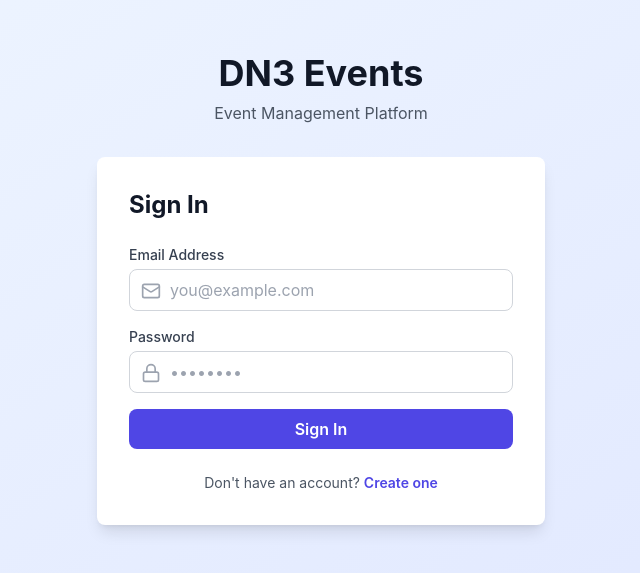
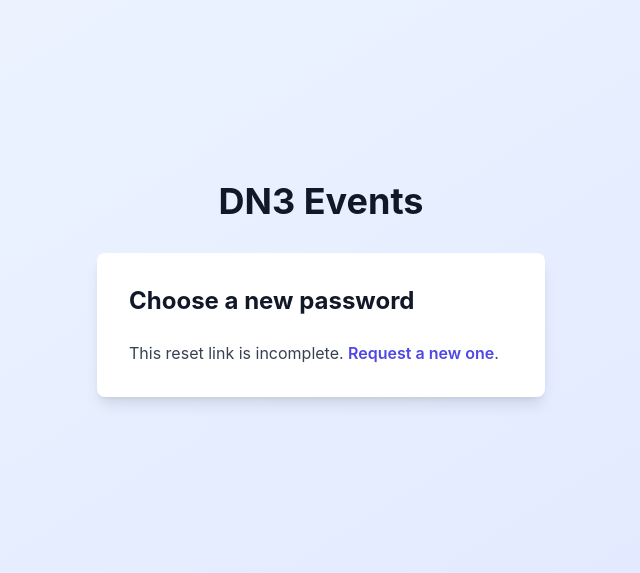
Before and after one commit to Dn3events/dn3-events-frontend, a React (Vite) app: page /#/reset-password in a window 1280 px wide. Before the commit this address led to /#/login. Shown: the part 111-684 px from the top of the page, without its empty margins (319-959 px from the left). Built offline with nearby package versions, Linux system fonts and the light colour scheme; no server answers.

Commit message:
Forgot/reset password pages, show server login errors, 'Buy tickets' button label

```diff
--- a/src/App.jsx
+++ b/src/App.jsx
@@ -6,6 +6,8 @@ import EventDetail from './pages/EventDetail'
 import NotFound from './pages/NotFound'
 import Login from './pages/Login'
 import Register from './pages/Register'
+import ForgotPassword from './pages/ForgotPassword'
+import ResetPassword from './pages/ResetPassword'
 import PublicCheckout from './pages/PublicCheckout'
 import PaymentSuccess from './pages/PaymentSuccess'
 import PrivacyNotice from './pages/PrivacyNotice'
@@ -18,6 +20,8 @@ export default function App() {
       <Routes>
         <Route path="/login" element={<Login />} />
         <Route path="/register" element={<Register />} />
+        <Route path="/forgot-password" element={<ForgotPassword />} />
+        <Route path="/reset-password" element={<ResetPassword />} />
         <Route path="/checkout/:slug" element={<PublicCheckout />} />
         <Route path="/privacy/:slug?" element={<PrivacyNotice />} />
         <Route path="/success" element={<PaymentSuccess />} />
--- a/src/api/auth.js
+++ b/src/api/auth.js
@@ -7,6 +7,12 @@ export const auth = {
   register: (name, email, password) =>
     client.post('/auth/register', { name, email, password }),
 
+  forgotPassword: (email) =>
+    client.post('/auth/forgot-password', { email }),
+
+  resetPassword: (token, password) =>
+    client.post('/auth/reset-password', { token, password }),
+
   getMe: () =>
     client.get('/auth/me'),
 }
--- /dev/null
+++ b/src/pages/ForgotPassword.jsx
@@ -0,0 +1,48 @@
+import { useState } from 'react'
+import { Link } from 'react-router-dom'
+import { auth } from '../api/auth'
+
+export default function ForgotPassword() {
+  const [email, setEmail] = useState('')
+  const [error, setError] = useState('')
+  const [sent, setSent] = useState(false)
+  const [loading, setLoading] = useState(false)
+
+  const handleSubmit = async (e) => {
+    e.preventDefault()
+    setError('')
+    setLoading(true)
+    try {
+      await auth.forgotPassword(email)
+      setSent(true)
+    } catch (err) {
+      setError(err.response?.data?.error || err.response?.data?.message || 'Something went wrong. Please try again.')
+    } finally {
+      setLoading(false)
+    }
+  }
+
+  return (
+    <div className="min-h-screen bg-gradient-to-br from-blue-50 to-indigo-100 flex items-center justify-center p-4">
+      <div className="w-full max-w-md">
+        <div className="text-center mb-8">
+          <h1 className="text-4xl font-bold text-gray-900">DN3 Events</h1>
+        </div>
+        <div className="bg-white rounded-lg shadow-lg p-8">
+          <h2 className="text-2xl font-bold text-gray-900 mb-6">Forgot password</h2>
+          {sent ? (
+            <p className="text-gray-700">If that email has an account, a reset link is on its way. It works for one hour. Check your spam folder if you cannot see it.</p>
+          ) : (
+            <form onSubmit={handleSubmit} className="space-y-4">
+              {error && <div className="p-3 bg-red-50 border border-red-200 rounded text-red-700 text-sm">{error}</div>}
+              <p className="text-sm text-gray-600">Enter your email and we will send you a link to choose a new password.</p>
+              <input type="email" value={email} onChange={(e) => setEmail(e.target.value)} placeholder="you@example.com" className="w-full px-4 py-2 border border-gray-300 rounded-lg focus:ring-2 focus:ring-indigo-500 focus:border-transparent" required />
+              <button type="submit" disabled={loading} className="w-full bg-indigo-600 hover:bg-indigo-700 disabled:bg-indigo-400 text-white font-semibold py-2 px-4 rounded-lg transition">{loading ? 'Sending...' : 'Send reset link'}</button>
+            </form>
+          )}
+          <p className="text-center text-sm mt-6"><Link to="/login" className="text-indigo-600 hover:text-indigo-700 font-semibold">Back to sign in</Link></p>
+        </div>
+      </div>
+    </div>
+  )
+}
--- a/src/pages/Login.jsx
+++ b/src/pages/Login.jsx
@@ -23,7 +23,7 @@ export default function Login() {
       setAuth(user, token)
       navigate('/', { replace: true })
     } catch (err) {
-      setError(err.response?.data?.message || 'Login failed. Please try again.')
+      setError(err.response?.data?.error || err.response?.data?.message || 'Login failed. Please try again.')
     } finally {
       setLoading(false)
     }
@@ -96,6 +96,12 @@ export default function Login() {
             </button>
           </form>
 
+          <p className="text-center text-sm mt-4">
+            <Link to="/forgot-password" className="text-indigo-600 hover:text-indigo-700 font-semibold">
+              Forgot password?
+            </Link>
+          </p>
+
           {/* Register Link */}
           <p className="text-center text-sm text-gray-600 mt-6">
             Don't have an account?{' '}
--- a/src/pages/PublicCheckout.jsx
+++ b/src/pages/PublicCheckout.jsx
@@ -365,7 +365,7 @@ export default function PublicCheckout() {
                 className="w-full bg-[#ff9500] hover:bg-[#e68600] disabled:bg-gray-400 text-[#101310] font-bold py-3 rounded-lg transition flex items-center justify-center gap-2"
               >
                 {processing && <Loader className="w-5 h-5 animate-spin" />}
-                {processing ? 'Processing...' : quote ? (quote.total === 0 ? 'Get tickets (free)' : `Pay Now - ${money(quote.total)}`) : 'Choose tickets'}
+                {processing ? 'Processing...' : quote ? (quote.total === 0 ? 'Get tickets (free)' : `Buy tickets - ${money(quote.total)}`) : totalQuantity > 0 ? 'Buy tickets' : 'Choose tickets'}
               </button>
               {quoteError && <p className="text-red-600 text-sm">{quoteError}</p>}
             </form>
--- /dev/null
+++ b/src/pages/ResetPassword.jsx
@@ -0,0 +1,54 @@
+import { useState } from 'react'
+import { Link, useSearchParams } from 'react-router-dom'
+import { auth } from '../api/auth'
+
+export default function ResetPassword() {
+  const [params] = useSearchParams()
+  const token = params.get('token') || ''
+  const [password, setPassword] = useState('')
+  const [confirm, setConfirm] = useState('')
+  const [error, setError] = useState('')
+  const [done, setDone] = useState(false)
+  const [loading, setLoading] = useState(false)
+
+  const handleSubmit = async (e) => {
+    e.preventDefault()
+    setError('')
+    if (password.length < 8) return setError('Password must be at least 8 characters')
+    if (password !== confirm) return setError('The two passwords do not match')
+    setLoading(true)
+    try {
+      await auth.resetPassword(token, password)
+      setDone(true)
+    } catch (err) {
+      setError(err.response?.data?.error || err.response?.data?.errors?.[0]?.msg || 'Something went wrong. Please try again.')
+    } finally {
+      setLoading(false)
+    }
+  }
+
+  return (
+    <div className="min-h-screen bg-gradient-to-br from-blue-50 to-indigo-100 flex items-center justify-center p-4">
+      <div className="w-full max-w-md">
+        <div className="text-center mb-8">
+          <h1 className="text-4xl font-bold text-gray-900">DN3 Events</h1>
+        </div>
+        <div className="bg-white rounded-lg shadow-lg p-8">
+          <h2 className="text-2xl font-bold text-gray-900 mb-6">Choose a new password</h2>
+          {done ? (
+            <p className="text-gray-700">Password updated. <Link to="/login" className="text-indigo-600 font-semibold">Sign in</Link> with your new password.</p>
+          ) : !token ? (
+            <p className="text-gray-700">This reset link is incomplete. <Link to="/forgot-password" className="text-indigo-600 font-semibold">Request a new one</Link>.</p>
+          ) : (
+            <form onSubmit={handleSubmit} className="space-y-4">
+              {error && <div className="p-3 bg-red-50 border border-red-200 rounded text-red-700 text-sm">{error}</div>}
+              <input type="password" value={password} onChange={(e) => setPassword(e.target.value)} placeholder="New password (8+ characters)" className="w-full px-4 py-2 border border-gray-300 rounded-lg focus:ring-2 focus:ring-indigo-500 focus:border-transparent" required />
+              <input type="password" value={confirm} onChange={(e) => setConfirm(e.target.value)} placeholder="Repeat new password" className="w-full px-4 py-2 border border-gray-300 rounded-lg focus:ring-2 focus:ring-indigo-500 focus:border-transparent" required />
+              <button type="submit" disabled={loading} className="w-full bg-indigo-600 hover:bg-indigo-700 disabled:bg-indigo-400 text-white font-semibold py-2 px-4 rounded-lg transition">{loading ? 'Saving...' : 'Save new password'}</button>
+            </form>
+          )}
+        </div>
+      </div>
+    </div>
+  )
+}
```
